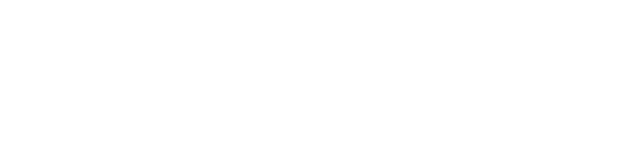
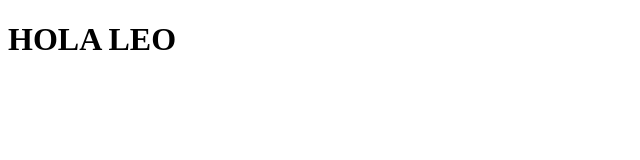
Before and after one commit to DRDavidRenes/WebLeonidas, a plain HTML site: page index.html in a window 1280 px wide. Shown: the whole page, without its empty margins (0-640 px from the left). Drawn offline with Linux system fonts and the light colour scheme.

Commit message:
hola leo

```diff
--- a/index.html
+++ b/index.html
@@ -4,6 +4,8 @@
       <meta charset="UTF-8">
       <meta name="viewport" content="width=device-width, initial-scale=1.0">
       <title>Hola Leónidas Tubilleja</title>
+
+      <h1>HOLA LEO</h1>
 </head>
 <body>
 
```
